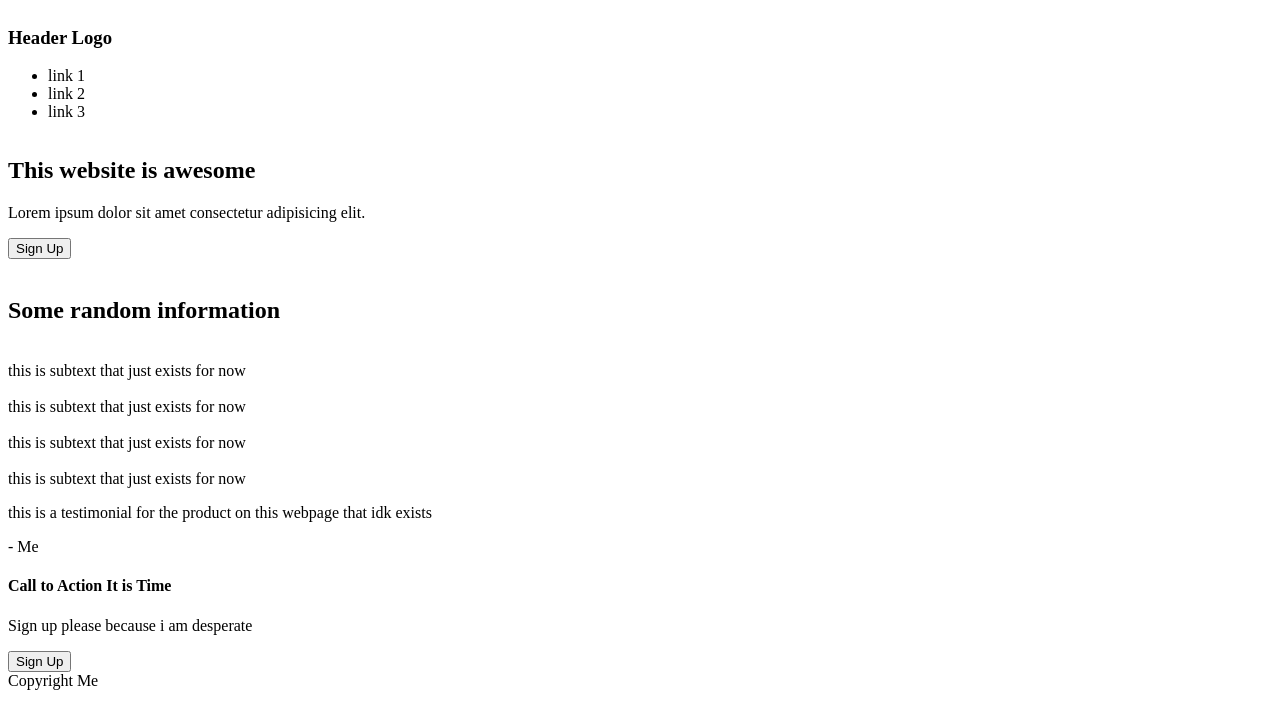
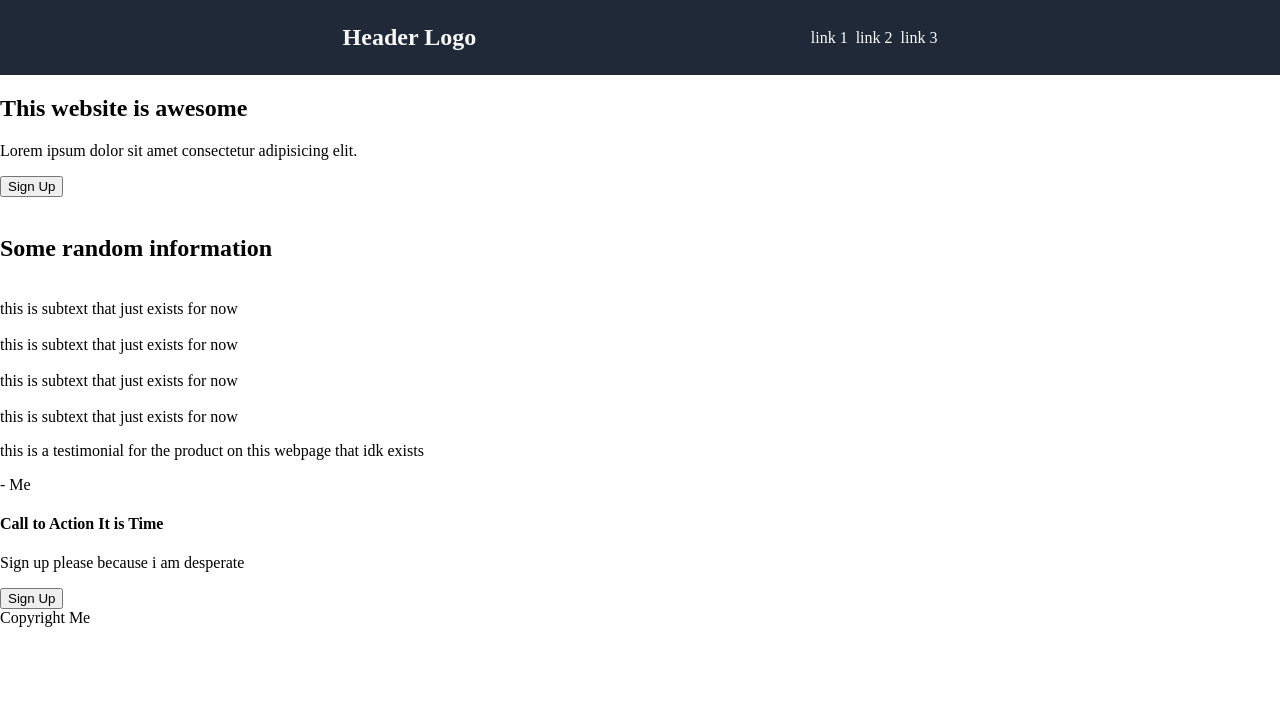
Before and after one commit to GoblinK1ng/landing_page, a plain HTML site: page index.html in a window 1280 px wide. Drawn offline with Linux system fonts and the light colour scheme.

Commit message:
feat: Added styling to the header and adjusting the html header section slightly for readability

```diff
--- a/index.html
+++ b/index.html
@@ -8,7 +8,7 @@
 </head>
 <body>
     <div class="header">
-        <h3>Header Logo</h1>
+        <h3 class="logo">Header Logo</h1>
         <ul>
             <li>link 1</li>
             <li>link 2</li>
--- a/styles.css
+++ b/styles.css
@@ -1,4 +1,27 @@
 body{
     display: flex;
     flex-direction: column;
+    padding: 0px;
+    margin: 0px auto;
 }
+
+.header{
+    display: flex;
+    align-items: center;
+    background-color: #1F2937;
+    color: white;
+    padding: 0 8px;
+    justify-content: space-evenly;
+}
+
+.logo{
+    font-size: 24px;
+    color: #F9FAF8;
+}
+
+ul{
+    display: flex;
+    list-style: none;
+    padding: 0px;
+    gap: 8px;
+}
```
